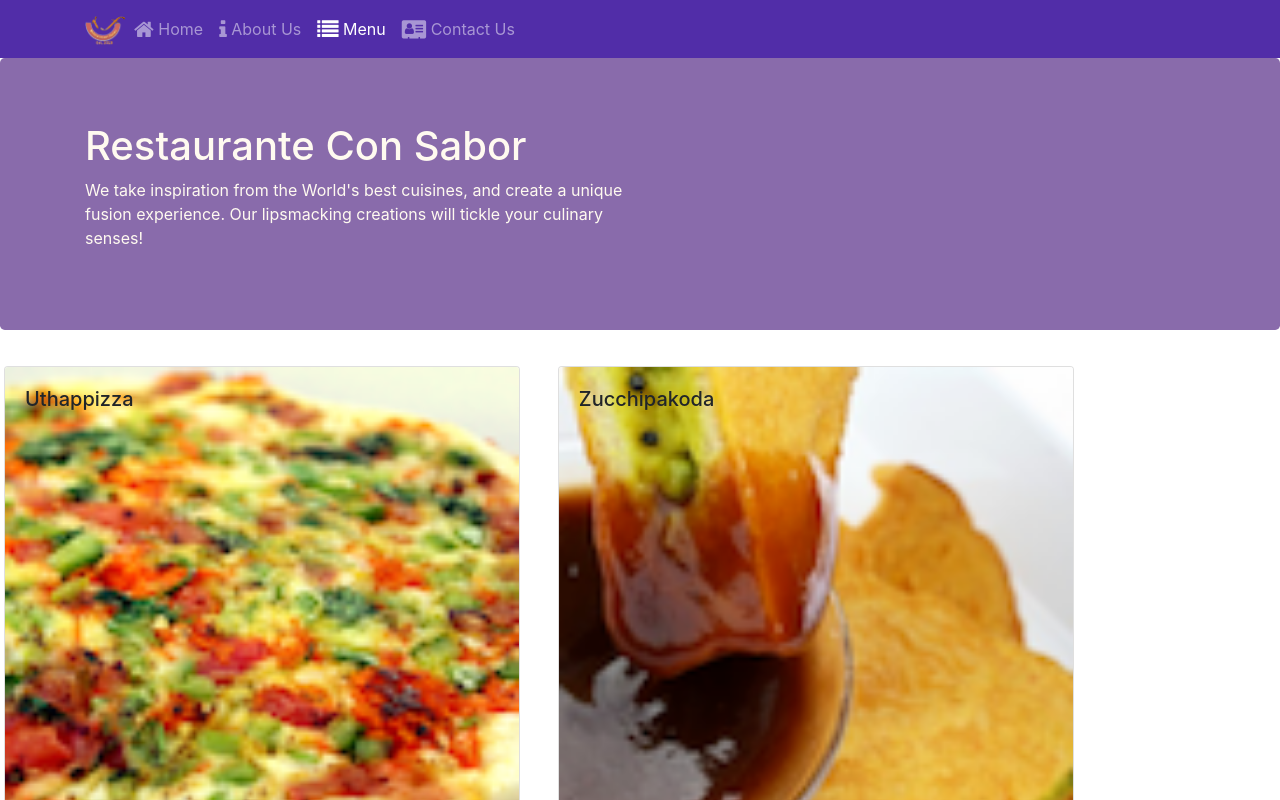
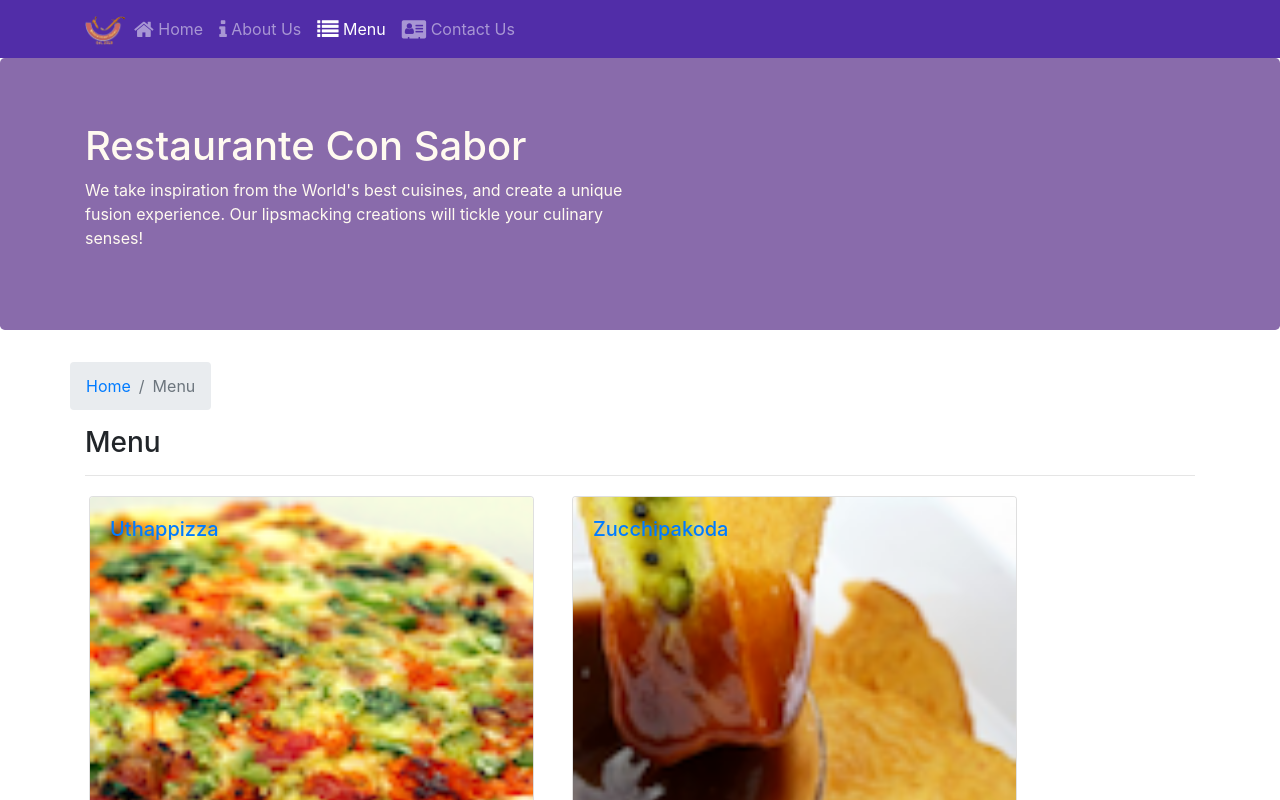
Before and after one commit to wilder8086/learning-react, a React (Create React App) app: page /menu in a window 1280 px wide. Shown: the top 800 px of the page. Built offline with nearby package versions, Linux system fonts and the light colour scheme.

Commit message:
Se updatea Breadcrumbs en MenuComponent y agrega Link, se updatea nuevo Route para Detaildish en MainComponent, se updatea BreadCrumbs en DetaildishComponent y se updatea Breadcrumbs en ContacComponent

```diff
--- a/src/components/ContactComponent.js
+++ b/src/components/ContactComponent.js
@@ -1,23 +1,34 @@
 import React from 'react';
-
+import { Breadcrumb, BreadcrumbItem } from 'reactstrap';
+import { Link } from 'react-router-dom';
 // Este es un functional component
 function Contact(props) {
-    return(
+    return (
         <div className="container">
+            <div className="row">
+                <Breadcrumb>
+                    <BreadcrumbItem><Link to="/home">Home</Link></BreadcrumbItem>
+                    <BreadcrumbItem active>Contact Us</BreadcrumbItem>
+                </Breadcrumb>
+                <div className="col-12">
+                    <h3>Contact Us</h3>
+                    <hr />
+                </div>
+            </div>
             <div className="row row-content">
                 <div className="col-12">
-                <h3>Location Information</h3>
+                    <h3>Location Information</h3>
                 </div>
                 <div className="col-12 col-sm-4 offset-sm-1">
-                        <h5>Our Address</h5>
-                        <address>
+                    <h5>Our Address</h5>
+                    <address>
                         121, Clear Water Bay Road<br />
                         Clear Water Bay, Kowloon<br />
                         HONG KONG<br />
                         <i className="fa fa-phone"></i>: +852 1234 5678<br />
                         <i className="fa fa-fax"></i>: +852 8765 4321<br />
                         <i className="fa fa-envelope"></i>: <a href="mailto:confusion@food.net">confusion@food.net</a>
-                        </address>
+                    </address>
                 </div>
                 <div className="col-12 col-sm-6 offset-sm-1">
                     <h5>Map of our Location</h5>
--- a/src/components/DishdetailComponent.js
+++ b/src/components/DishdetailComponent.js
@@ -1,9 +1,9 @@
 import React from 'react'
-import { Card, CardImg, CardImgOverlay, CardBody, CardTitle, CardText } from 'reactstrap';
-
+import { Card, CardImg, CardBody, CardTitle, CardText, Breadcrumb, BreadcrumbItem } from 'reactstrap';
+import { Link } from 'react-router-dom';
 
 function RenderDish({ dish }) {
-    console.log("Dish :" , dish);
+  console.log("Dish :", dish);
   if (dish != null) {
     return (
       <div className='col-12 col-md-5 m-1'>
@@ -21,13 +21,13 @@
   }
 }
 
-  function formattedDate(date){
+function formattedDate(date) {
   const options = { year: 'numeric', month: 'short', day: 'numeric' };
   const dateString = new Intl.DateTimeFormat('en-US', options).format(new Date(date));
   return (dateString);
 }
 
-  function RenderComments({comments}) {
+function RenderComments({ comments }) {
   console.log("comments :", comments);
   if (comments != null) {
     const commentsLi = comments.map((c) => {
@@ -54,9 +54,21 @@
 const Dishdetail = (props) => {
   console.log("DishDetail Component render is invoked :  ", props);
   return (
+    <div className="container">
       <div className="row">
-        <RenderDish dish={props.selectedDish}/>
-        <RenderComments comments={props.selectedDish?.comments}/>
+        <Breadcrumb>
+          <BreadcrumbItem><Link to="/menu">Menu</Link></BreadcrumbItem>
+          <BreadcrumbItem active>{props.dish.name}</BreadcrumbItem>
+        </Breadcrumb>
+        <div className="col-12">
+          <h3>{props.dish.name}</h3>
+          <hr />
+        </div>
+      </div>
+      <div className="row">
+        <RenderDish dish={props.dish} />
+        <RenderComments comments={props.comments} />
+      </div>
     </div>
   )
 }
--- a/src/components/MainComponent.js
+++ b/src/components/MainComponent.js
@@ -5,6 +5,7 @@
 import Footer from './FooterComponent';
 import Home from './HomeComponent';
 import Contact from './ContactComponent';
+import Dishdetail from './DishdetailComponent';
 import { DISHES } from '../shared/dishes';
 import { COMMENTS } from '../shared/comments';
 import { PROMOTIONS } from '../shared/promotions';
@@ -40,6 +41,13 @@
       );
     }
 
+    const DishWithId = ({match}) => {
+      return(
+          <Dishdetail dish={this.state.dishes.filter((dish) => dish.id === parseInt(match.params.dishId,10))[0]}
+            comments={this.state.comments.filter((comment) => comment.dishId === parseInt(match.params.dishId,10))} />
+      );
+    };
+
     return (
       <div>
         <Header />
@@ -47,6 +55,7 @@
           <Route path='/home' component={HomePage} />
           <Route exact path='/menu' component={() => <Menu dishes={this.state.dishes} />} />
           <Route exact path='/contactus' component={Contact} />
+          <Route path='/menu/:dishId' component={DishWithId} />
           <Redirect to="/home" />
         </Switch>
         {/* <div className="container">
--- a/src/components/MenuComponent.js
+++ b/src/components/MenuComponent.js
@@ -1,15 +1,18 @@
 import React, { Component } from 'react'
-import { Card, CardImg, CardImgOverlay, CardBody, CardTitle, CardText } from 'reactstrap';
+import { Card, CardImg, CardImgOverlay, CardTitle, Breadcrumb, BreadcrumbItem  } from 'reactstrap';
+import { Link } from 'react-router-dom';
 import Dishdetail from './DishdetailComponent';
 
 // Functional Component
-function RenderMEnuItem({dish, onClick}) {
+function RenderMEnuItem({ dish }) {
   return (
-    <Card onClick={() => onClick(dish.id)}>
+    <Card>
+      <Link to={`/menu/${dish.id}`} >
         <CardImg width="100%" src={dish.image} alt={dish.name} />
         <CardImgOverlay>
           <CardTitle>{dish.name}</CardTitle>
         </CardImgOverlay>
+      </Link>
     </Card>
   );
 }
@@ -18,14 +21,26 @@
   const menu = props.dishes.map((dish) => {
     return (
       <div key={dish.id} className="col-12 col-md-5 m-1">
-        <RenderMEnuItem dish={dish} onClick={props.onClick} />
+        <RenderMEnuItem dish={dish} />
       </div>
     );
   });
 
   return (
+    <div className="container">
+      <div className="row">
+        <Breadcrumb>
+          <BreadcrumbItem><Link to="/home">Home</Link></BreadcrumbItem>
+          <BreadcrumbItem active>Menu</BreadcrumbItem>
+        </Breadcrumb>
+        <div className="col-12">
+          <h3>Menu</h3>
+          <hr />
+        </div>
+      </div>
       <div className="row">
         {menu}
+      </div>
     </div>
   );
 }
```
Lines whose indentation alone changed are shown as unchanged.
